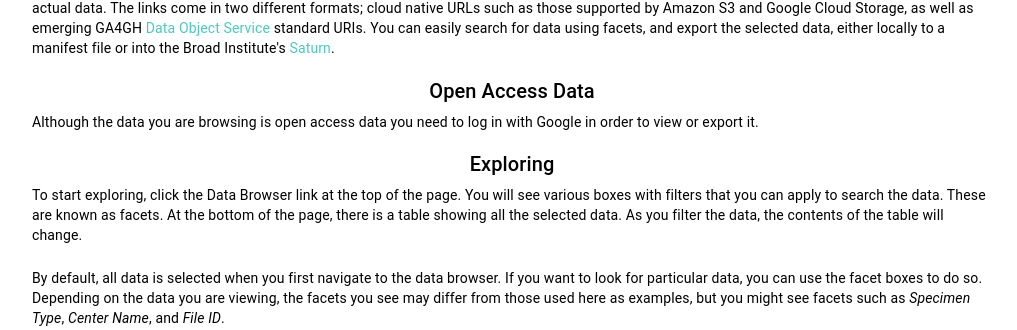
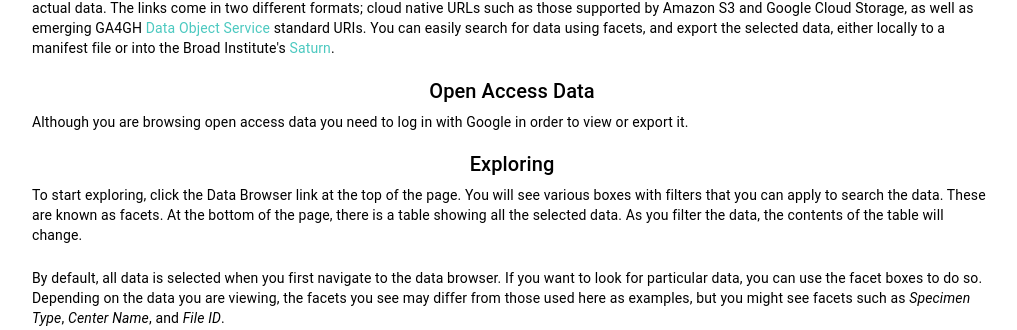
Before and after one commit to ucsc-cgp/cgp-dashboard, a Flask app: page / in a window 1280 px wide. Shown: the part 205-535 px from the top of the page, without its empty margins (128-1145 px from the left). Run offline with Flask 2, Linux system fonts and the light colour scheme.

Commit message:
Changed wording

```diff
--- a/templates/index.html
+++ b/templates/index.html
@@ -25,7 +25,7 @@
             </p>
             <h3 class="center">Open Access Data</h3>
             <p class="md-body-1">
-                Although the data you are browsing is open access data you need
+                Although you are browsing open access data you need
                 to log in with Google in order to view or export it.
             <h3 class="center">Exploring</h3>
             <p class="md-body-1">
```
